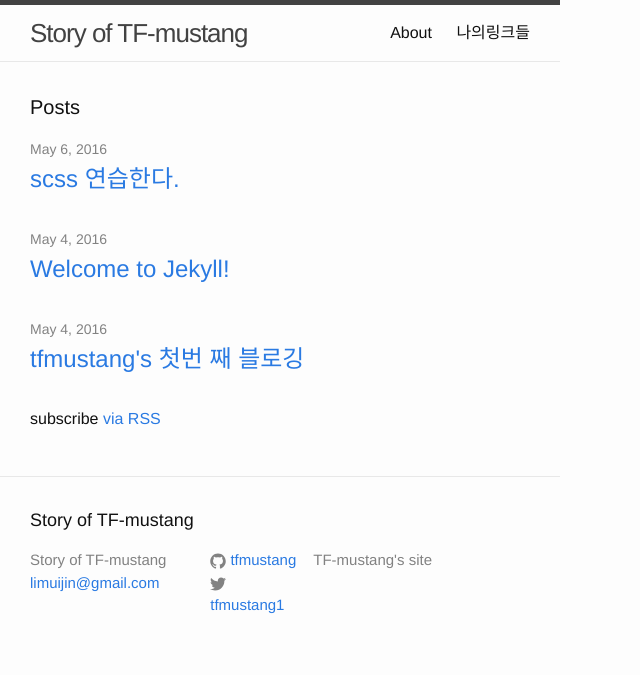
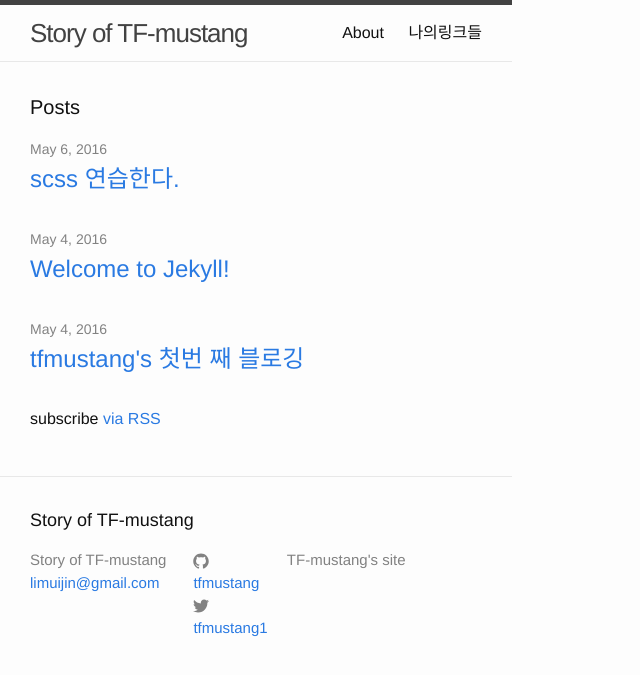
Before and after one commit to tfmustang/tfmustang.github.io, a Jekyll site: the page built from index.html, in a window 1280 px wide. Shown: the top 675 px of the page, without its empty margins (0-640 px from the left). Built offline with Jekyll 4.4.1, drawn with Linux system fonts in a browser that asks for light colours.

Commit message:
Update _base.scss

```diff
--- a/_sass/_base.scss
+++ b/_sass/_base.scss
@@ -23,7 +23,7 @@ body {
     -o-font-feature-settings: "kern" 1;
     font-feature-settings: "kern" 1;
     font-kerning: normal;
-    max-width: 35em;
+    max-width: 32em;
 }
 
 
```
